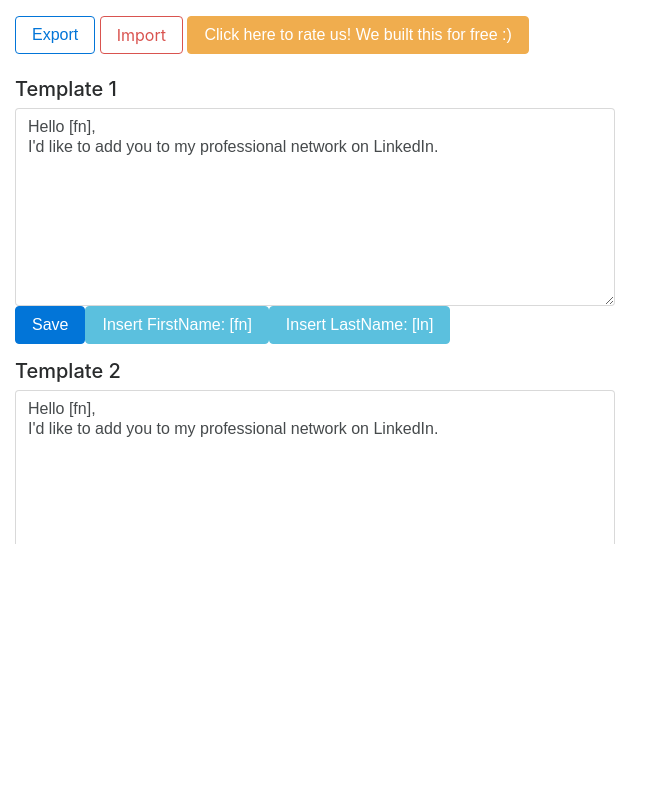
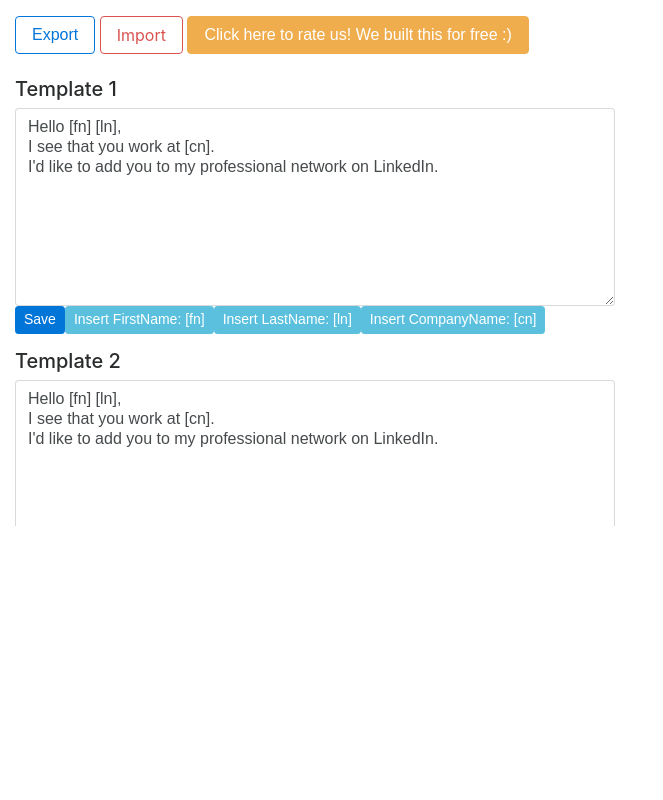
Before and after one commit to bcigdemoglu/LinkedinTemplater, a browser extension: page options.html in a window 1280 px wide. Shown: the whole page, without its empty margins (0-663 px from the left). Drawn offline with Linux system fonts and the light colour scheme.

Commit message:
Add Company Name feature`

```diff
--- a/js/helpers.js
+++ b/js/helpers.js
@@ -3,8 +3,8 @@
 
 function beautify(el, originalEl) {
   const newColor = "darkred";
-  const hexColorRE = /^rgba?\([\d]+, [\d]+, [\d]+\)/;
-  el.addClass("button-secondary-large");
+  const hexColorRE = /^rgba?\(.*\)/;
+  el.addClass(originalEl.attr('class'));
   el.css({
     "line-height": originalEl.css("line-height"),
     "height": originalEl.css("height"),
@@ -14,12 +14,13 @@ function beautify(el, originalEl) {
   });
 }
 
-function correctNames(firstName, lastName) {
+function correctNames(firstName, lastName, companyName) {
   const msg = $("#custom-message").val();
   $("#custom-message").val(
     decodeURI(msg
       .replace(/\[fn]/ig, firstName)
       .replace(/\[ln]/ig, lastName)
+      .replace(/\[cn]/ig, companyName)
     )
   );
 }
--- a/options.html
+++ b/options.html
@@ -2,7 +2,7 @@
 <html>
 
 <head>
-    <title>LinkedIn Template Options</title>
+    <title>LinkedIn Template Options (v6)</title>
     <script src="js/jquery-2.2.3.min.js"></script>
     <script src="js/tether.min.js"></script>
     <script src="js/bootstrap.min.js"></script>
@@ -23,9 +23,10 @@
 	<div id="templater" class="form-group"></div>
 
     <div class="status" id="status"></div>
-    <button class="btn btn-md btn-primary save" id="save">Save</button>
-    <button class="btn btn-md btn-info fnbtn" id="fn">Insert FirstName: [fn]</button>
-    <button class="btn btn-md btn-info lnbtn" id="ln">Insert LastName: [ln]</button>
+    <button class="btn btn-sm btn-primary save" id="save">Save</button>
+    <button class="btn btn-sm btn-info fnbtn" id="fn">Insert FirstName: [fn]</button>
+    <button class="btn btn-sm btn-info lnbtn" id="ln">Insert LastName: [ln]</button>
+    <button class="btn btn-sm btn-info cnbtn" id="cn">Insert CompanyName: [cn]</button>
 
     <script src="js/helpers.js"></script>
     <script src="options.js"></script>
--- a/options.js
+++ b/options.js
@@ -17,13 +17,13 @@ function save_options(evt) {
     // Update status to let user know options were saved.
     var butnum = evt.target.number;
     var button = document.getElementsByClassName("save")[butnum];
-    button.setAttribute("class", "btn btn-md btn-success save");
+    button.setAttribute("class", "btn btn-sm btn-success save");
     var status = document.getElementsByClassName("status")[butnum];
     status.textContent = "Options saved.";
     setTimeout(function () {
       status.textContent = "";
-      button.setAttribute("class", "btn btn-md btn-primary save");
-    }, 1000);
+      button.setAttribute("class", "btn btn-sm btn-primary save");
+    }, 2000);
     helpers.logAction(`Saved template ${butnum + 1}`);
   });
 }
@@ -103,12 +103,25 @@ function getTemplateList() {
   return list;
 }
 
+const insertButtonIds = [
+  "fn", // First name
+  "ln", // Last name
+  "cn", // Company name
+];
+
 function createPage() {
   var contain = document.getElementById("templater");
   // Clone save button
   var savebtn = document.getElementById("save").cloneNode(true);
   savebtn.removeAttribute("id");
   document.getElementById("save").remove();
+  const insertButtonsElems = $.map(insertButtonIds, (insertButtonId) => {
+    const insertBtn = document.getElementById(insertButtonId).cloneNode(true);
+    insertBtn.removeAttribute("id");
+    document.getElementById(insertButtonId).remove();
+    return insertBtn;
+  });
+  /*
   // Clone add first name button
   const fnbtn = document.getElementById("fn").cloneNode(true);
   fnbtn.removeAttribute("id");
@@ -117,6 +130,11 @@ function createPage() {
   const lnbtn = document.getElementById("ln").cloneNode(true);
   lnbtn.removeAttribute("id");
   document.getElementById("ln").remove();
+  // Clone add company name button
+  const cnbtn = document.getElementById("cn").cloneNode(true);
+  cnbtn.removeAttribute("id");
+  document.getElementById("cn").remove();
+  */
   // Copy separator
   var separator = document.getElementById("sep").cloneNode(true);
   separator.removeAttribute("id");
@@ -143,12 +161,16 @@ function createPage() {
     tempText.setAttribute("rows", "9");
     tempText.setAttribute("cols", "100");
     tempText.setAttribute("style", "width: 600px !important;");
-    tempText.value =
-      "Hello [fn],\nI'd like to add you to my professional network on LinkedIn.";
+    tempText.value = "Hello [fn] [ln],\n"
+      + "I see that you work at [cn].\n"
+      + "I'd like to add you to my professional network on LinkedIn.";
     pbody.appendChild(tempText);
     pbody.appendChild(savebtn.cloneNode(true));
-    pbody.appendChild(fnbtn.cloneNode(true));
-    pbody.appendChild(lnbtn.cloneNode(true));
+    $.each(insertButtonsElems, (i, insertBtn) => {
+      pbody.appendChild(insertBtn.cloneNode(true));
+    });
+    // pbody.appendChild(lnbtn.cloneNode(true));
+    // pbody.appendChild(cnbtn.cloneNode(true));
     pbody.appendChild(status.cloneNode(true));
     pbody.appendChild(separator.cloneNode(true));
     ppri.appendChild(pbody);
@@ -158,6 +180,7 @@ function createPage() {
   const saveRA = document.getElementsByClassName("save");
   const fnbtnRA = document.getElementsByClassName("fnbtn");
   const lnbtnRA = document.getElementsByClassName("lnbtn");
+  const cnbtnRA = document.getElementsByClassName("cnbtn");
   for (var butnum = 0; butnum < numTemplates; butnum++) {
     saveRA[butnum].addEventListener("click", save_options, false);
     saveRA[butnum].number = butnum;
@@ -167,6 +190,9 @@ function createPage() {
     });
     $(lnbtnRA[butnum]).on("click", () => {
       tempText.value = tempText.value + "[ln]";
+    });
+    $(cnbtnRA[butnum]).on("click", () => {
+      tempText.value = tempText.value + "[cn]";
     });
   }
   $("#templater").css("overflow-y", "scroll");
```
Also changed, not shown: content.js (+16 -11 lines), .eslintrc.json, manifest.json.
